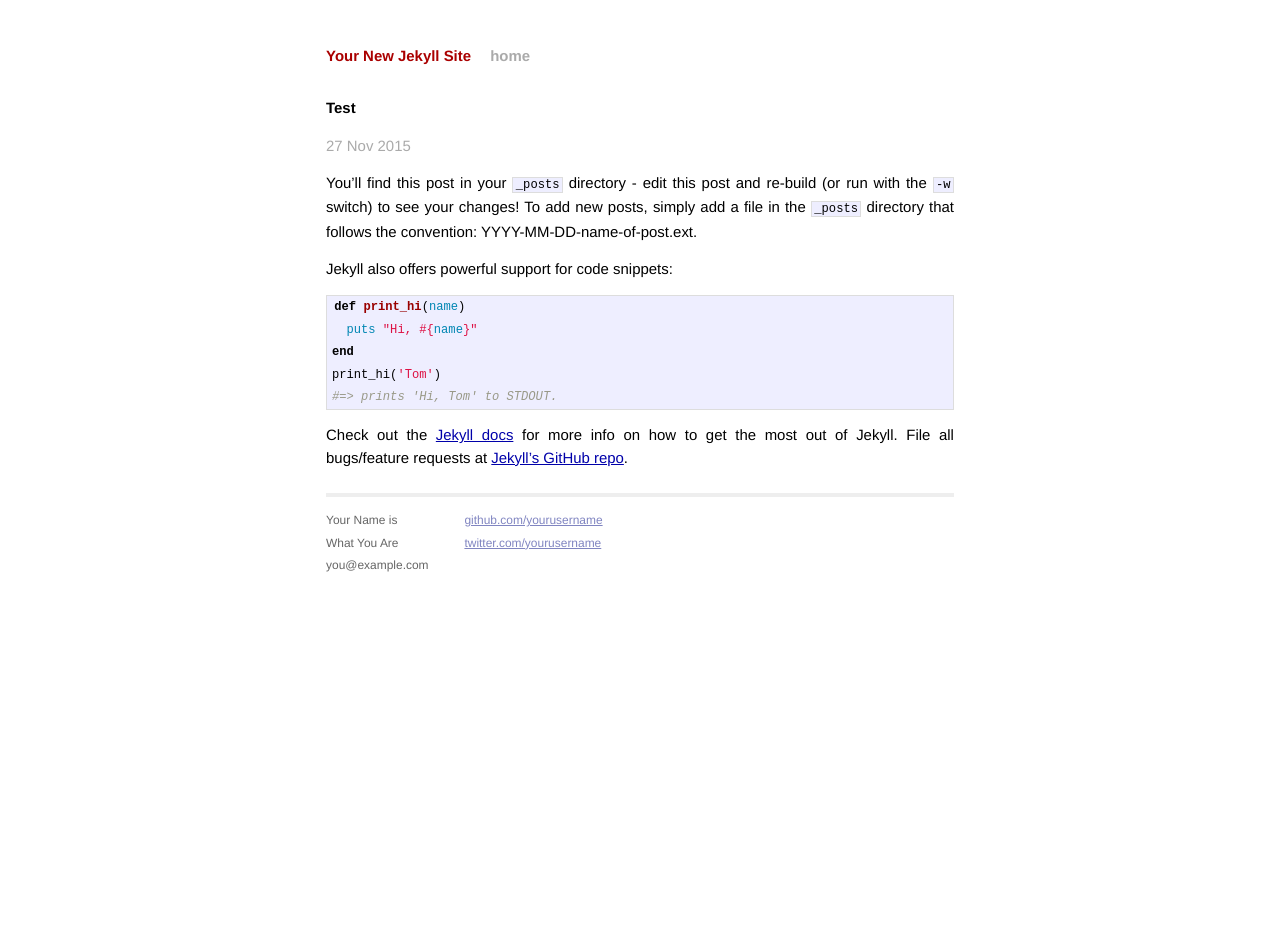
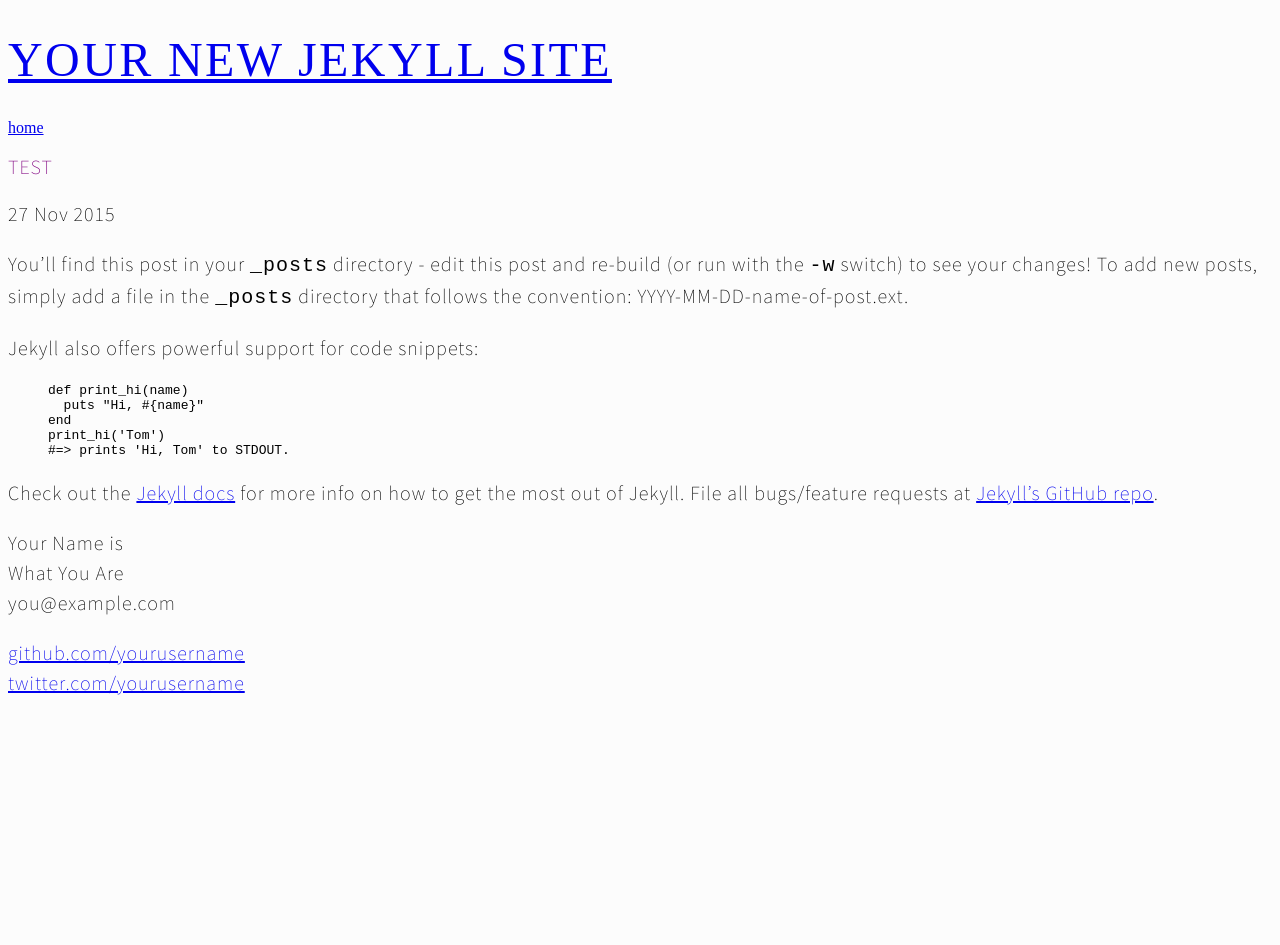
Before and after one commit to caitlynmayers/cyanide-magenta, a Jekyll site: the page built from _posts/2015-11-27-test.markdown, in a window 1280 px wide. Built offline with Jekyll 4.4.1, drawn with Linux system fonts in a browser that asks for light colours; Markdown is read by kramdown in place of the engine named in the settings; after the commit the page ends 900 px from its top, so only the background shows below that.

```diff
--- a/css/main.css
+++ b/css/main.css
@@ -1,399 +1,71 @@
-/*****************************************************************************/
-/*
-/* Common
-/*
-/*****************************************************************************/
-/* Global Reset */
-* {
-  margin: 0;
-  padding: 0; }
+@import url("https://fonts.googleapis.com/css?family=Source+Sans+Pro:400,200,200italic,400italic,700,700italic");
+@-webkit-viewport {
+  width: device-width; }
 
-html, body {
-  height: 100%; }
+@-mos-viewport {
+  width: device-width; }
+
+@-ms-viewport {
+  width: device-width; }
+
+@-o-viewport {
+  width: device-width; }
+
+@viewport {
+  width: device-width; }
+
+*, *:before, *:after {
+  box-sizing: border-box; }
 
 body {
-  background-color: black;
-  font: 13.34px Helvetica, Arial, sans-serif;
-  font-size: small;
-  text-align: center; }
-
-h1, h2, h3, h4, h5, h6 {
-  font-size: 100%; }
+  background-color: #fcfcfc; }
 
 h1 {
-  margin-bottom: 1em; }
+  font-family: "trumpgothicpro";
+  font-weight: 400;
+  font-style: normal;
+  font-size: 48px;
+  color: #4c5c65;
+  letter-spacing: .05em;
+  text-transform: uppercase; }
+
+h2 {
+  font-family: "source sans pro";
+  font-weight: 200;
+  font-style: normal;
+  font-size: 20px;
+  color: purple;
+  letter-spacing: .05em;
+  text-transform: uppercase; }
 
 p {
-  margin: 1em 0; }
+  font-family: "source sans pro";
+  font-weight: 200;
+  font-style: normal;
+  font-size: 20px;
+  letter-spacing: .05em;
+  line-height: 30px; }
 
-a {
-  color: #00a; }
+.feature-area {
+  border: 1px solid #414042;
+  margin: 2.5rem; }
+  .feature-area:after {
+    content: "";
+    display: table;
+    clear: both; }
 
-a:hover {
-  color: #000; }
-
-a:visited {
-  color: #a0a; }
-
-/*****************************************************************************/
-/*
-/* Home
-/*
-/*****************************************************************************/
-.posts {
-  list-style-type: none;
-  margin-bottom: 2em; }
-
-.posts li {
-  line-height: 1.75em; }
-
-.posts span {
-  color: #aaa;
-  font-family: Monaco, "Courier New", monospace;
-  font-size: 80%; }
-
-/*****************************************************************************/
-/*
-/* Site
-/*
-/*****************************************************************************/
-.site {
-  font-size: 115%;
-  text-align: justify;
-  width: 42em;
-  margin: 3em auto 2em;
-  line-height: 1.5em; }
-
-.header a {
-  font-weight: bold;
-  text-decoration: none; }
-
-.title {
-  display: inline-block;
-  margin-bottom: 2em; }
-
-.title a {
-  color: #a00; }
-
-.title a:hover {
-  color: #000; }
-
-.header a.extra {
-  color: #aaa;
-  margin-left: 1em; }
-
-.header a.extra:hover {
-  color: #000; }
-
-.meta {
-  color: #aaa; }
-
-.footer {
-  font-size: 80%;
-  color: #666;
-  border-top: 4px solid #eee;
-  margin-top: 2em;
-  overflow: hidden; }
-
-.footer .contact {
-  float: left;
-  margin-right: 3em; }
-
-.footer .contact a {
-  color: #8085C1; }
-
-.footer .rss {
-  margin-top: 1.1em;
-  margin-right: -.2em;
-  float: right; }
-
-.footer .rss img {
-  border: 0; }
-
-/*****************************************************************************/
-/*
-/* Posts
-/*
-/*****************************************************************************/
-/* standard */
-.post pre {
-  border: 1px solid #ddd;
-  background-color: #eef;
-  padding: 0 .4em; }
-
-.post ul, .post ol {
-  margin-left: 1.35em; }
-
-.post code {
-  border: 1px solid #ddd;
-  background-color: #eef;
-  padding: 0 .2em; }
-
-.post pre code {
-  border: none; }
-
-/* terminal */
-.post pre.terminal {
-  border: 1px solid #000;
-  background-color: #333;
-  color: #FFF; }
-
-.post pre.terminal code {
-  background-color: #333; }
-
-.highlight {
-  background: #ffffff; }
-
-.highlight .c {
-  color: #999988;
-  font-style: italic; }
-
-/* Comment */
-.highlight .err {
-  color: #a61717;
-  background-color: #e3d2d2; }
-
-/* Error */
-.highlight .k {
-  font-weight: bold; }
-
-/* Keyword */
-.highlight .o {
-  font-weight: bold; }
-
-/* Operator */
-.highlight .cm {
-  color: #999988;
-  font-style: italic; }
-
-/* Comment.Multiline */
-.highlight .cp {
-  color: #999999;
-  font-weight: bold; }
-
-/* Comment.Preproc */
-.highlight .c1 {
-  color: #999988;
-  font-style: italic; }
-
-/* Comment.Single */
-.highlight .cs {
-  color: #999999;
-  font-weight: bold;
-  font-style: italic; }
-
-/* Comment.Special */
-.highlight .gd {
-  color: #000000;
-  background-color: #ffdddd; }
-
-/* Generic.Deleted */
-.highlight .gd .x {
-  color: #000000;
-  background-color: #ffaaaa; }
-
-/* Generic.Deleted.Specific */
-.highlight .ge {
-  font-style: italic; }
-
-/* Generic.Emph */
-.highlight .gr {
-  color: #aa0000; }
-
-/* Generic.Error */
-.highlight .gh {
-  color: #999999; }
-
-/* Generic.Heading */
-.highlight .gi {
-  color: #000000;
-  background-color: #ddffdd; }
-
-/* Generic.Inserted */
-.highlight .gi .x {
-  color: #000000;
-  background-color: #aaffaa; }
-
-/* Generic.Inserted.Specific */
-.highlight .go {
-  color: #888888; }
-
-/* Generic.Output */
-.highlight .gp {
-  color: #555555; }
-
-/* Generic.Prompt */
-.highlight .gs {
-  font-weight: bold; }
-
-/* Generic.Strong */
-.highlight .gu {
-  color: #aaaaaa; }
-
-/* Generic.Subheading */
-.highlight .gt {
-  color: #aa0000; }
-
-/* Generic.Traceback */
-.highlight .kc {
-  font-weight: bold; }
-
-/* Keyword.Constant */
-.highlight .kd {
-  font-weight: bold; }
-
-/* Keyword.Declaration */
-.highlight .kp {
-  font-weight: bold; }
-
-/* Keyword.Pseudo */
-.highlight .kr {
-  font-weight: bold; }
-
-/* Keyword.Reserved */
-.highlight .kt {
-  color: #445588;
-  font-weight: bold; }
-
-/* Keyword.Type */
-.highlight .m {
-  color: #009999; }
-
-/* Literal.Number */
-.highlight .s {
-  color: #d14; }
-
-/* Literal.String */
-.highlight .na {
-  color: #008080; }
-
-/* Name.Attribute */
-.highlight .nb {
-  color: #0086B3; }
-
-/* Name.Builtin */
-.highlight .nc {
-  color: #445588;
-  font-weight: bold; }
-
-/* Name.Class */
-.highlight .no {
-  color: #008080; }
-
-/* Name.Constant */
-.highlight .ni {
-  color: #800080; }
-
-/* Name.Entity */
-.highlight .ne {
-  color: #990000;
-  font-weight: bold; }
-
-/* Name.Exception */
-.highlight .nf {
-  color: #990000;
-  font-weight: bold; }
-
-/* Name.Function */
-.highlight .nn {
-  color: #555555; }
-
-/* Name.Namespace */
-.highlight .nt {
-  color: #000080; }
-
-/* Name.Tag */
-.highlight .nv {
-  color: #008080; }
-
-/* Name.Variable */
-.highlight .ow {
-  font-weight: bold; }
-
-/* Operator.Word */
-.highlight .w {
-  color: #bbbbbb; }
-
-/* Text.Whitespace */
-.highlight .mf {
-  color: #009999; }
-
-/* Literal.Number.Float */
-.highlight .mh {
-  color: #009999; }
-
-/* Literal.Number.Hex */
-.highlight .mi {
-  color: #009999; }
-
-/* Literal.Number.Integer */
-.highlight .mo {
-  color: #009999; }
-
-/* Literal.Number.Oct */
-.highlight .sb {
-  color: #d14; }
-
-/* Literal.String.Backtick */
-.highlight .sc {
-  color: #d14; }
-
-/* Literal.String.Char */
-.highlight .sd {
-  color: #d14; }
-
-/* Literal.String.Doc */
-.highlight .s2 {
-  color: #d14; }
-
-/* Literal.String.Double */
-.highlight .se {
-  color: #d14; }
-
-/* Literal.String.Escape */
-.highlight .sh {
-  color: #d14; }
-
-/* Literal.String.Heredoc */
-.highlight .si {
-  color: #d14; }
-
-/* Literal.String.Interpol */
-.highlight .sx {
-  color: #d14; }
-
-/* Literal.String.Other */
-.highlight .sr {
-  color: #009926; }
-
-/* Literal.String.Regex */
-.highlight .s1 {
-  color: #d14; }
-
-/* Literal.String.Single */
-.highlight .ss {
-  color: #990073; }
-
-/* Literal.String.Symbol */
-.highlight .bp {
-  color: #999999; }
-
-/* Name.Builtin.Pseudo */
-.highlight .vc {
-  color: #008080; }
-
-/* Name.Variable.Class */
-.highlight .vg {
-  color: #008080; }
-
-/* Name.Variable.Global */
-.highlight .vi {
-  color: #008080; }
-
-/* Name.Variable.Instance */
-.highlight .il {
-  color: #009999; }
-
-/* Literal.Number.Integer.Long */
-body {
-  background: white; }
+nav {
+  font-family: "trumpgothicpro";
+  font-weight: 700;
+  font-style: normal;
+  font-size: 22px;
+  float: right;
+  padding: 1rem 0;
+  text-transform: uppercase; }
+  nav a {
+    color: #4c5c65;
+    letter-spacing: .1em;
+    padding: .5rem 1rem;
+    text-decoration: none; }
+    nav a:hover {
+      color: #ec008c; }
--- a/gulpfile.js
+++ b/gulpfile.js
@@ -55,7 +55,7 @@ gulp.task('sass', function () {
  * Watch html/md files, run jekyll & reload BrowserSync
  */
 gulp.task('watch', function () {
-    gulp.watch('_scss/*.scss', ['sass']);
+    gulp.watch('_scss/**/*.scss', ['sass']);
     gulp.watch(['*.html', '_layouts/*.html', '_posts/*'], ['jekyll-rebuild']);
 });
 
--- a/index.html
+++ b/index.html
@@ -4,7 +4,8 @@ title: Your New Jekyll Site
 ---
 
 <div id="home">
-  <h1>Blog Posts</h1>
+  <h1>Test - Blog Posts</h1>
+  <h2>Testing h2 your mom</h2>
   <ul class="posts">
     {% for post in site.posts %}
       <li><span>{{ post.date | date_to_string }}</span> &raquo; <a href="{{ post.url }}">{{ post.title }}</a></li>
```
Also changed, not shown: _scss/main.scss (+8 -5 lines), _scss/modules/_base.scss (added, +24 -0 lines), _scss/modules/_header.scss (added, +26 -0 lines), _scss/modules/_mixins.scss (added, +29 -0 lines), _scss/modules/_type.scss (added, +66 -0 lines), _scss/modules/_reset.scss (renamed from _scss/_reset.scss), _scss/modules/_syntax.scss (renamed from _scss/_syntax.scss), 1 other file.
